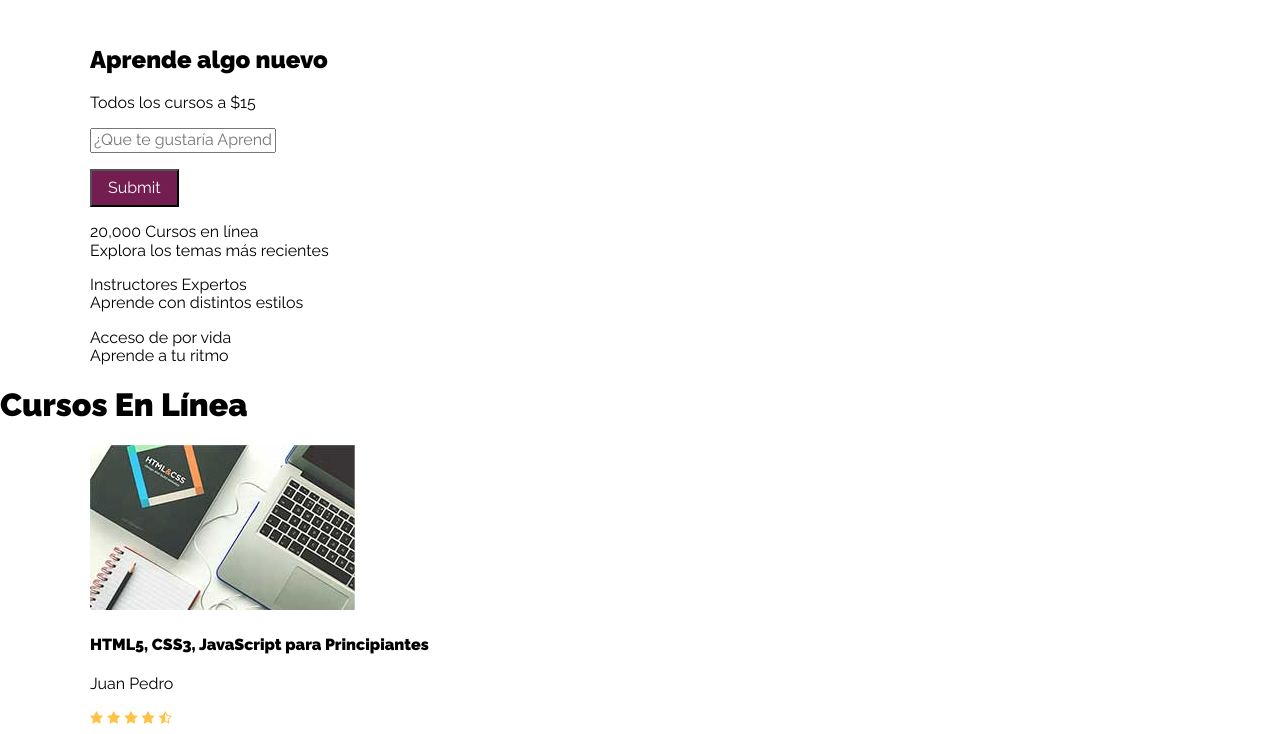
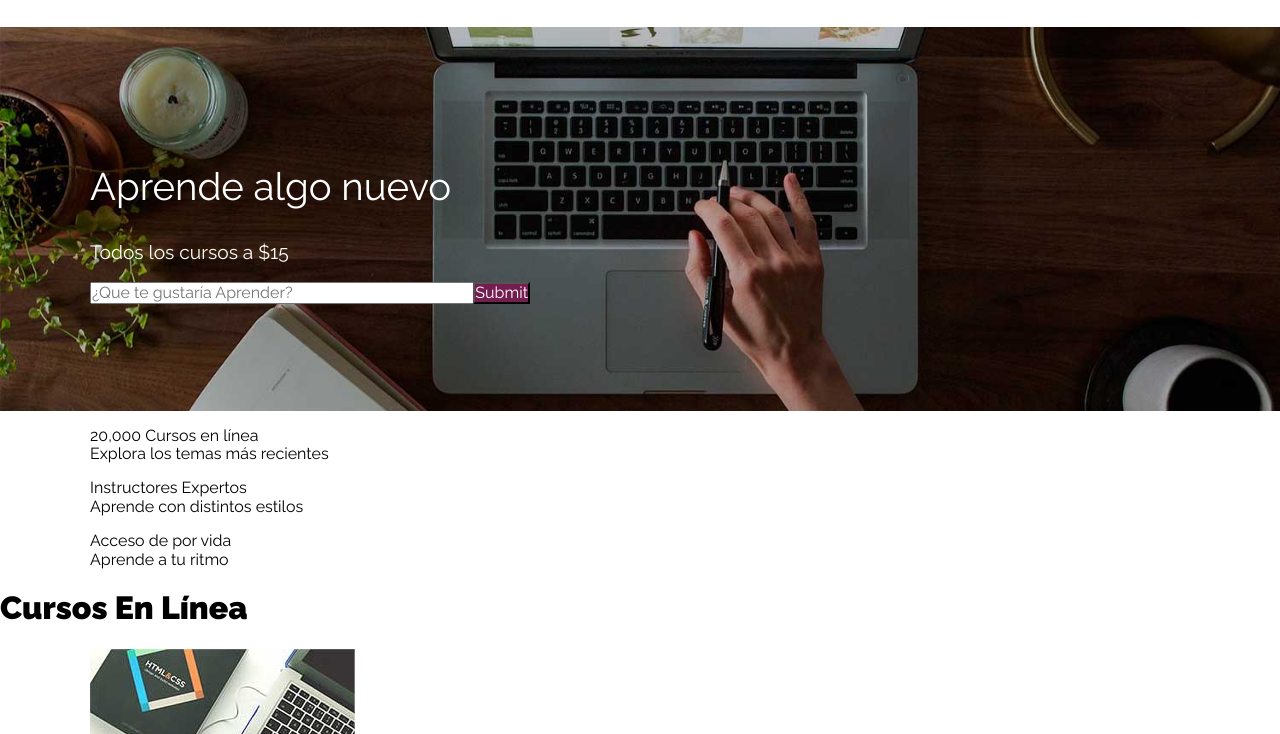
Before and after one commit to jcarlosj/CSSGrid-Flexbox-3-Carrito-Compras-U-JPdTV, a website: page index.html in a window 1280 px wide. Shown: the part 66-800 px from the top of the page. Drawn offline with nearby package versions, Linux system fonts and the light colour scheme.

Commit message:
+ Style (Sass): Section - Main Image Site

```diff
--- a/index.html
+++ b/index.html
@@ -40,7 +40,7 @@
         </div><!--.carrito-->
     </header>
 
-    <div class="hero">
+    <section class="hero">
         <div class="contenido-hero contenedor">
                 <h2>Aprende algo nuevo</h2>
                 <p>Todos los cursos a $15</p>
@@ -49,7 +49,7 @@
                     <input type="submit" id="submit-buscador" class="submit-buscador">
                 </form>
         </div>
-    </div> <!--#hero-->
+    </section> <!--git section.hero-->
 
     <div class="barra">
         <div class="iconos contenedor">
--- a/scss/_variables.scss
+++ b/scss/_variables.scss
@@ -5,9 +5,11 @@ $principal                     : #33C3F0;
 $secundario                    : #741D51;
 $terciario                     : #E44E52;
 
+$blanco                        : white;
+
 $bg-content-carrito-compras    : #F1F1F1;
 $bg-btn-carrito-compras        : $principal;
-$color-btn-carrito-compras     : white;
+$color-btn-carrito-compras     : $blanco;
 // Dimensiones
 $max-width-content             : 1100px;
 $max-width-hide-content        : 500px;
--- a/scss/app.scss
+++ b/scss/app.scss
@@ -22,6 +22,7 @@ body {
    display: none;
 }
 
+/* Site Header */
 header {
    align-items: center;
    display: flex;
@@ -54,3 +55,44 @@ header {
 input[type='submit'] {
    @include boton( $secundario, $color-btn-carrito-compras );    /* Mixin */
 }
+
+/* Main Image Site */
+.hero {
+   align-items: center;
+   background-image: url( '../img/hero.jpg' );
+   background-position: center center;
+   background-repeat: no-repeat;
+   background-size: cover;
+   color: $blanco;
+   display: flex;
+   min-height: 24rem;
+
+   .contenido-hero {
+      flex: 1;
+
+      h2 {
+         font-size: 2.4rem;
+         font-weight: 400;
+      }
+      p {
+         font-size: 1.2rem;
+      }
+      form {
+         position: relative;
+         width: 40%;
+
+         input {
+            margin: 0;
+            padding: 0;
+         }
+         input[type='text'] {
+            width: 100%;
+         }
+         input[type='submit'] {
+            position: absolute;
+            right: 0;
+            top: 0;
+         }
+      }
+   }
+}
```
Also changed, not shown: css/app.css.
